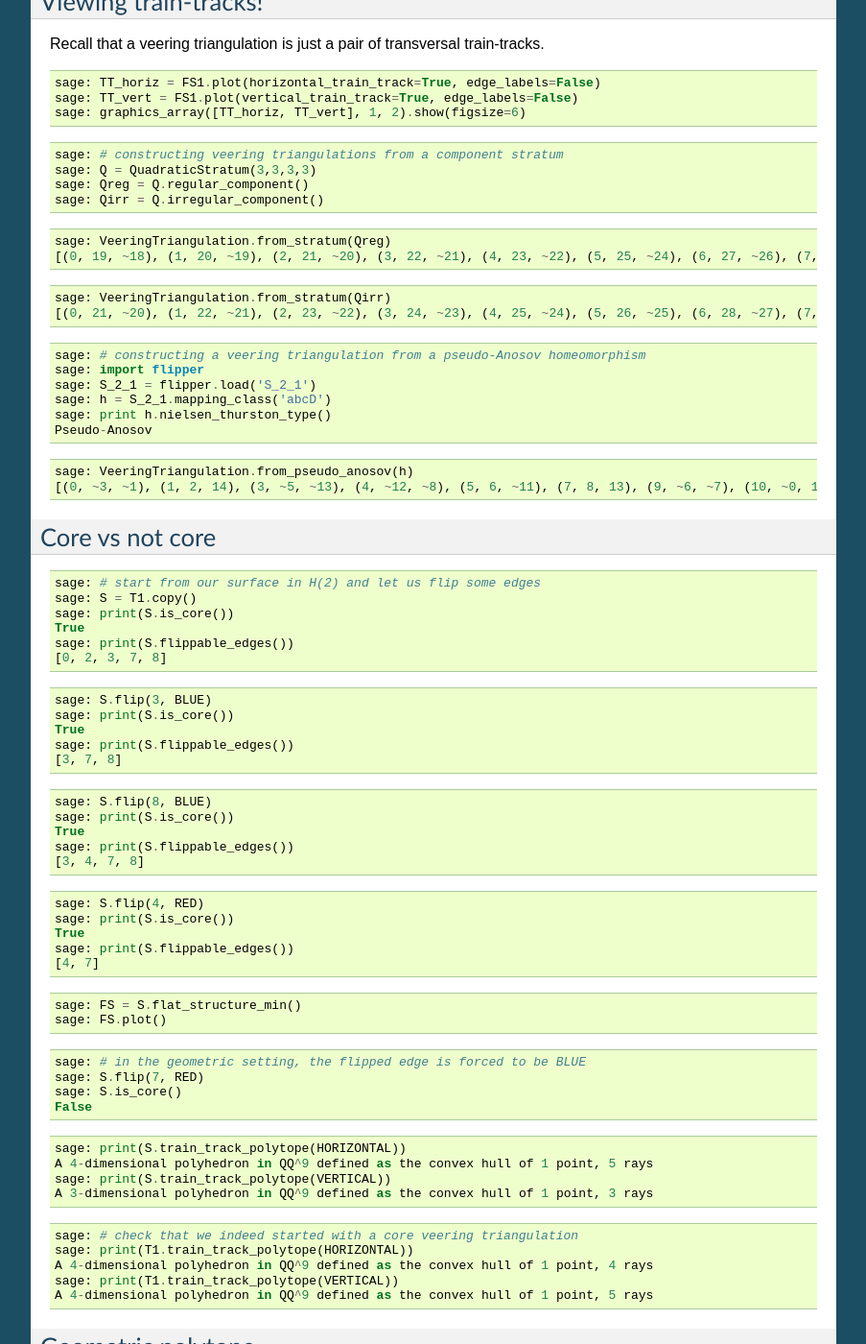
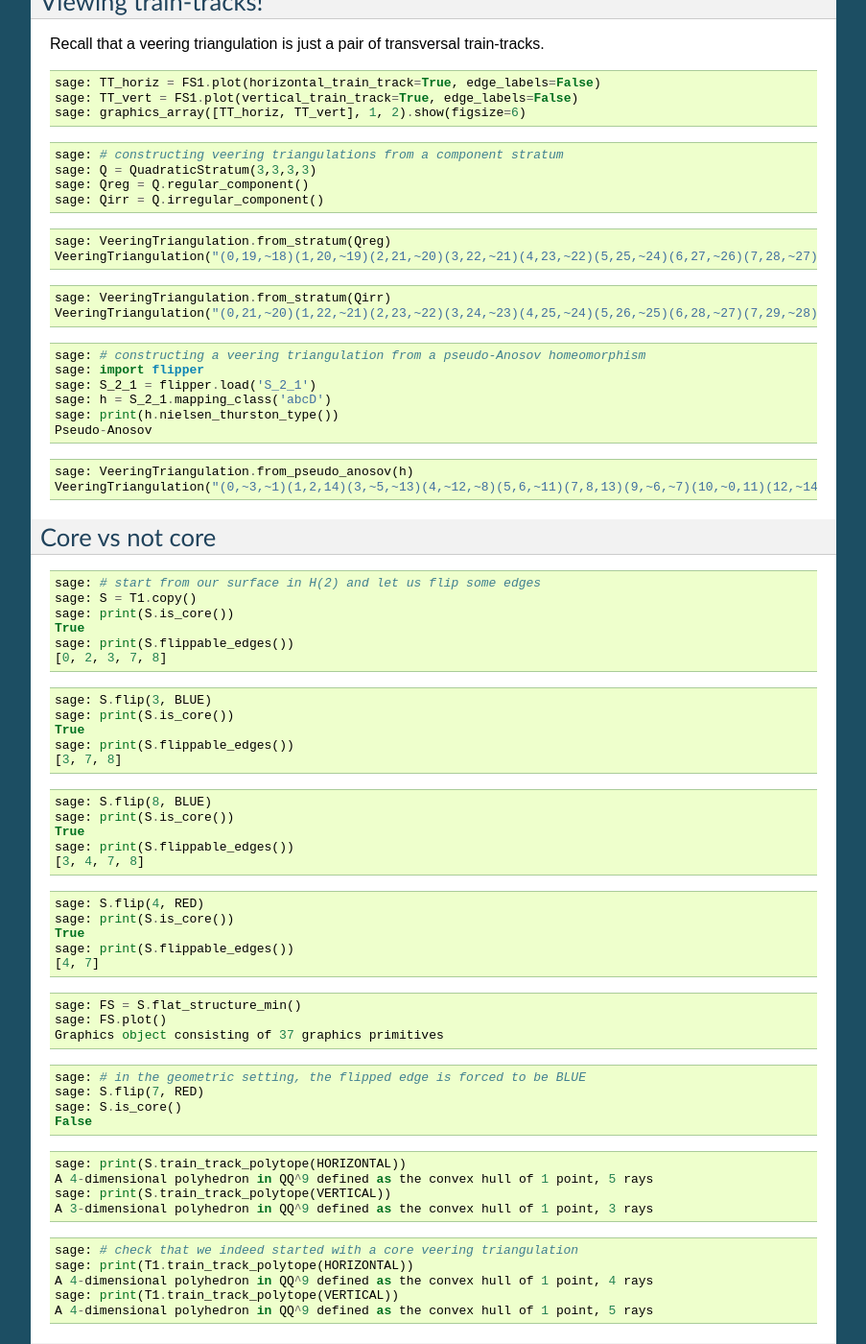
Before and after one commit to flatsurf/veerer, a Sphinx documentation site: the page built from docs/source/veerer_demo.rst, in a window 1280 px wide and 1400 px high, scrolled down 1388 px. Shown: the whole window at 96% size, without its empty margins (198-1101 px from the left). Built offline with Sphinx 7.4.7, drawn with Linux system fonts in a browser that asks for light colours; the version number could not be read and is left out; some of the changed lines change nothing that is shown; some of the changed text lies outside the part shown.

Commit message:
fix demo

```diff
--- a/docs/source/veerer_demo.rst
+++ b/docs/source/veerer_demo.rst
@@ -1,5 +1,9 @@
+.. -*- coding: utf-8 -*-
+.. linkall
+
 Veering triangulation demo
 ==========================
+
 
 :Authors:
     - Vincent Delecroix
@@ -128,12 +132,12 @@ train-tracks.
 ::
 
     sage: VeeringTriangulation.from_stratum(Qreg)
-    [(0, 19, ~18), (1, 20, ~19), (2, 21, ~20), (3, 22, ~21), (4, 23, ~22), (5, 25, ~24), (6, 27, ~26), (7, 28, ~27), (8, 29, ~28), (9, ~15, 16), (10, ~6, ~29), (11, ~1, ~10), (12, ~9, ~11), (13, ~7, ~12), (14, ~2, ~13), (15, ~0, ~14), (17, ~8, ~16), (18, ~5, ~17), (24, ~23, ~3), (26, ~25, ~4)], 'RRRRRRRRRRBBBBBBBBBBBBBBBBBBBB'
+    VeeringTriangulation("(0,19,~18)(1,20,~19)(2,21,~20)(3,22,~21)(4,23,~22)(5,25,~24)(6,27,~26)(7,28,~27)(8,29,~28)(9,~16,17)(10,~5,~29)(11,~6,~10)(12,~1,~11)(13,~9,~12)(14,~7,~13)(15,~2,~14)(16,~0,~15)(18,~8,~17)(24,~23,~3)(26,~25,~4)", "RRRRRRRRRRBBBBBBBBBBBBBBBBBBBB")
 
 ::
 
     sage: VeeringTriangulation.from_stratum(Qirr)
-    [(0, 21, ~20), (1, 22, ~21), (2, 23, ~22), (3, 24, ~23), (4, 25, ~24), (5, 26, ~25), (6, 28, ~27), (7, 29, ~28), (8, ~15, 16), (9, ~13, 14), (10, ~1, ~29), (11, ~6, ~10), (12, ~9, ~11), (13, ~8, ~12), (15, ~4, ~14), (17, ~5, ~16), (18, ~3, ~17), (19, ~7, ~18), (20, ~2, ~19), (27, ~26, ~0)], 'RRRRRRRRRRBBBBBBBBBBBBBBBBBBBB'
+    VeeringTriangulation("(0,21,~20)(1,22,~21)(2,23,~22)(3,24,~23)(4,25,~24)(5,26,~25)(6,28,~27)(7,29,~28)(8,~16,17)(9,~14,15)(10,~2,~29)(11,~1,~10)(12,~6,~11)(13,~9,~12)(14,~8,~13)(16,~4,~15)(18,~5,~17)(19,~3,~18)(20,~7,~19)(27,~26,~0)", "RRRRRRRRRRBBBBBBBBBBBBBBBBBBBB")
 
 ::
 
@@ -141,14 +145,13 @@ train-tracks.
     sage: import flipper
     sage: S_2_1 = flipper.load('S_2_1')
     sage: h = S_2_1.mapping_class('abcD')
-    sage: print h.nielsen_thurston_type()
+    sage: print(h.nielsen_thurston_type())
     Pseudo-Anosov
 
 ::
 
     sage: VeeringTriangulation.from_pseudo_anosov(h)
-    [(0, ~3, ~1), (1, 2, 14), (3, ~5, ~13), (4, ~12, ~8), (5, 6, ~11), (7, 8, 13), (9, ~6, ~7), (10, ~0, 11), (12, ~14, ~10), (~2, ~9, ~4)], 'RBRBRRBRBBBBRBR'
-
+    VeeringTriangulation("(0,~3,~1)(1,2,14)(3,~5,~13)(4,~12,~8)(5,6,~11)(7,8,13)(9,~6,~7)(10,~0,11)(12,~14,~10)(~2,~9,~4)", "RBRBRRBRBBBBRBR")
 
 Core vs not core
 ----------------
@@ -190,6 +193,7 @@ Core vs not core
 
     sage: FS = S.flat_structure_min()
     sage: FS.plot()
+    Graphics object consisting of 37 graphics primitives
 
 ::
 
@@ -320,38 +324,14 @@ filtering cylindrical (single test is cheap) ~2 sec for H(4)^hyp
 ::
 
     sage: H = AbelianStratum(4).hyperelliptic_component()
-
-::
-
-    sage: %%time
     sage: V = VeeringTriangulation.from_stratum(H)
-    sage: AV = Automaton.from_triangulation(V)
-    CPU times: user 23 s, sys: 15.9 ms, total: 23 s
-    Wall time: 23 s
-
-::
-
-    sage: %%time
-    sage: print(AV.num_states())
+    sage: AV = Automaton.from_triangulation(V)       # long time - ~21 secs
+    sage: print(AV.num_states())                     # long time - ~150 µs
     9116
-    CPU times: user 148 µs, sys: 2 µs, total: 150 µs
-    Wall time: 117 µs
-
-::
-
-    sage: %%time
-    sage: print(AV.num_geometric_triangulations())
+    sage: print(AV.num_geometric_triangulations())   # long time - ~21 secs
     2916
-    CPU times: user 21.2 s, sys: 6.12 ms, total: 21.2 s
-    Wall time: 21.3 s
-
-::
-
-    sage: %%time
-    sage: print(AV.num_cylindrical_triangulations())
+    sage: print(AV.num_cylindrical_triangulations()) # long time - ~1.5 secs
     636
-    CPU times: user 1.53 s, sys: 3.29 ms, total: 1.53 s
-    Wall time: 1.53 s
 
 License
 -------
```
